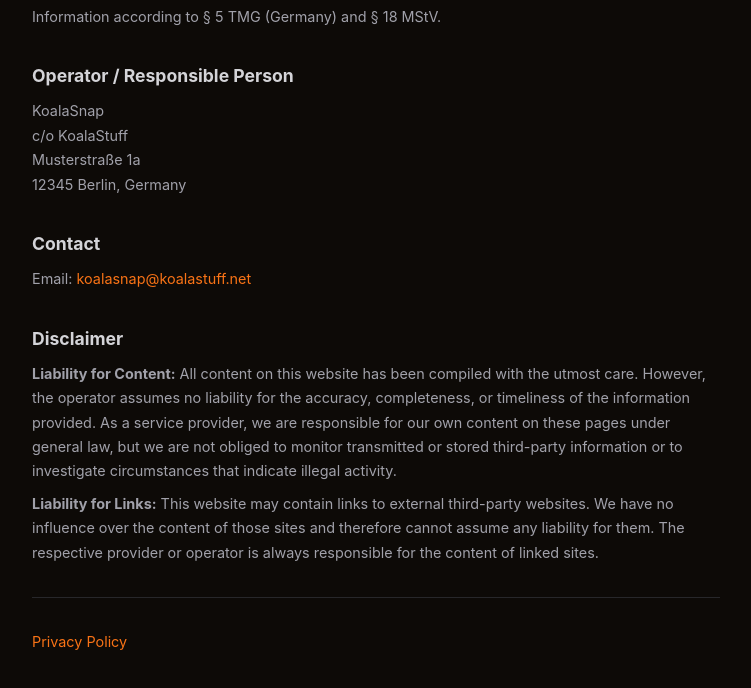
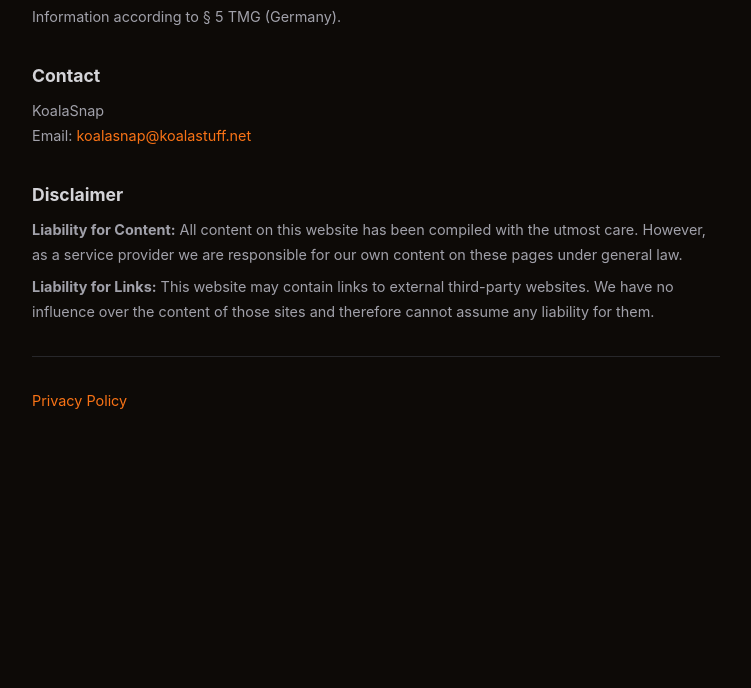
Before and after one commit to Shik3i/KoalaSnap, a website: page public/imprint.html in a window 1280 px wide. Shown: the part 126-814 px from the top of the page, without its empty margins (264-1015 px from the left). Drawn offline with Linux system fonts and the light colour scheme.

Commit message:
fix: remove fake address from imprint, contact-only

```diff
--- a/public/imprint.html
+++ b/public/imprint.html
@@ -26,24 +26,17 @@
   <a href="/" class="back">&larr; Back to KoalaSnap</a>
   <a href="/de/imprint" class="lang">Deutsch</a>
   <h1>Imprint</h1>
-  <p>Information according to § 5 TMG (Germany) and § 18 MStV.</p>
-
-  <h2>Operator / Responsible Person</h2>
-  <p>
-    KoalaSnap<br>
-    c/o KoalaStuff<br>
-    Musterstraße 1a<br>
-    12345 Berlin, Germany
-  </p>
+  <p>Information according to § 5 TMG (Germany).</p>
 
   <h2>Contact</h2>
   <p>
+    KoalaSnap<br>
     Email: <a href="mailto:koalasnap@koalastuff.net">koalasnap@koalastuff.net</a>
   </p>
 
   <h2>Disclaimer</h2>
-  <p><strong>Liability for Content:</strong> All content on this website has been compiled with the utmost care. However, the operator assumes no liability for the accuracy, completeness, or timeliness of the information provided. As a service provider, we are responsible for our own content on these pages under general law, but we are not obliged to monitor transmitted or stored third-party information or to investigate circumstances that indicate illegal activity.</p>
-  <p><strong>Liability for Links:</strong> This website may contain links to external third-party websites. We have no influence over the content of those sites and therefore cannot assume any liability for them. The respective provider or operator is always responsible for the content of linked sites.</p>
+  <p><strong>Liability for Content:</strong> All content on this website has been compiled with the utmost care. However, as a service provider we are responsible for our own content on these pages under general law.</p>
+  <p><strong>Liability for Links:</strong> This website may contain links to external third-party websites. We have no influence over the content of those sites and therefore cannot assume any liability for them.</p>
 
   <hr>
   <p><a href="/privacy">Privacy Policy</a></p>
```
Also changed, not shown: public/de/imprint.html (+3 -10 lines), dist/assets/index-CHBR2UrQ.js (renamed from dist/assets/index-DOjYm_OL.js), dist/assets/index-Cwyv12mw.css (added), dist/assets/index-Dc9fI9LJ.css (deleted), dist/de/imprint.html, dist/de/index.html, dist/imprint.html, dist/index.html.
